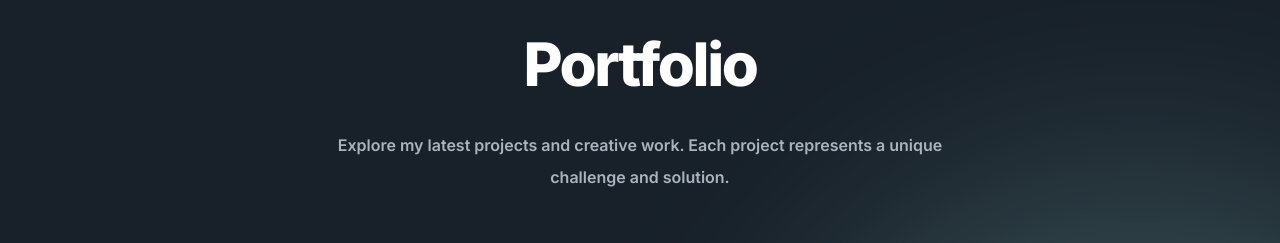
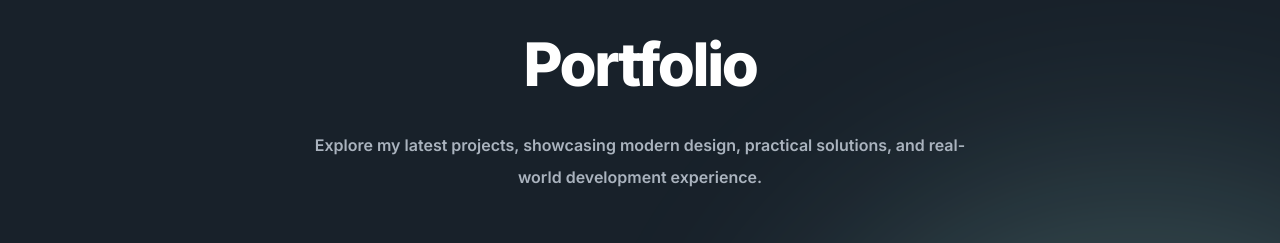
Before and after one commit to jawad-devpk/jawadahmad-dev-portfolio, a React (Vite) app in the folder frontend/: page / in a window 1280 px wide. Shown: the part 900-1143 px from the top of the page. Built offline with nearby package versions, Linux system fonts and the light colour scheme; no server answers.

Commit message:
all clear

```diff
--- a/frontend/src/components/sections/ProjectsSection.tsx
+++ b/frontend/src/components/sections/ProjectsSection.tsx
@@ -37,8 +37,8 @@ export default function ProjectsSection() {
           </h2>
 
           <p className="mx-auto mt-4 max-w-2xl text-[13px] font-semibold leading-7 text-[#AAB3BE] sm:mt-5 sm:text-[16px] sm:leading-8">
-            Explore my latest projects and creative work. Each project
-            represents a unique challenge and solution.
+            Explore my latest projects, showcasing modern design, practical
+            solutions, and real-world development experience.
           </p>
         </div>
 
```
